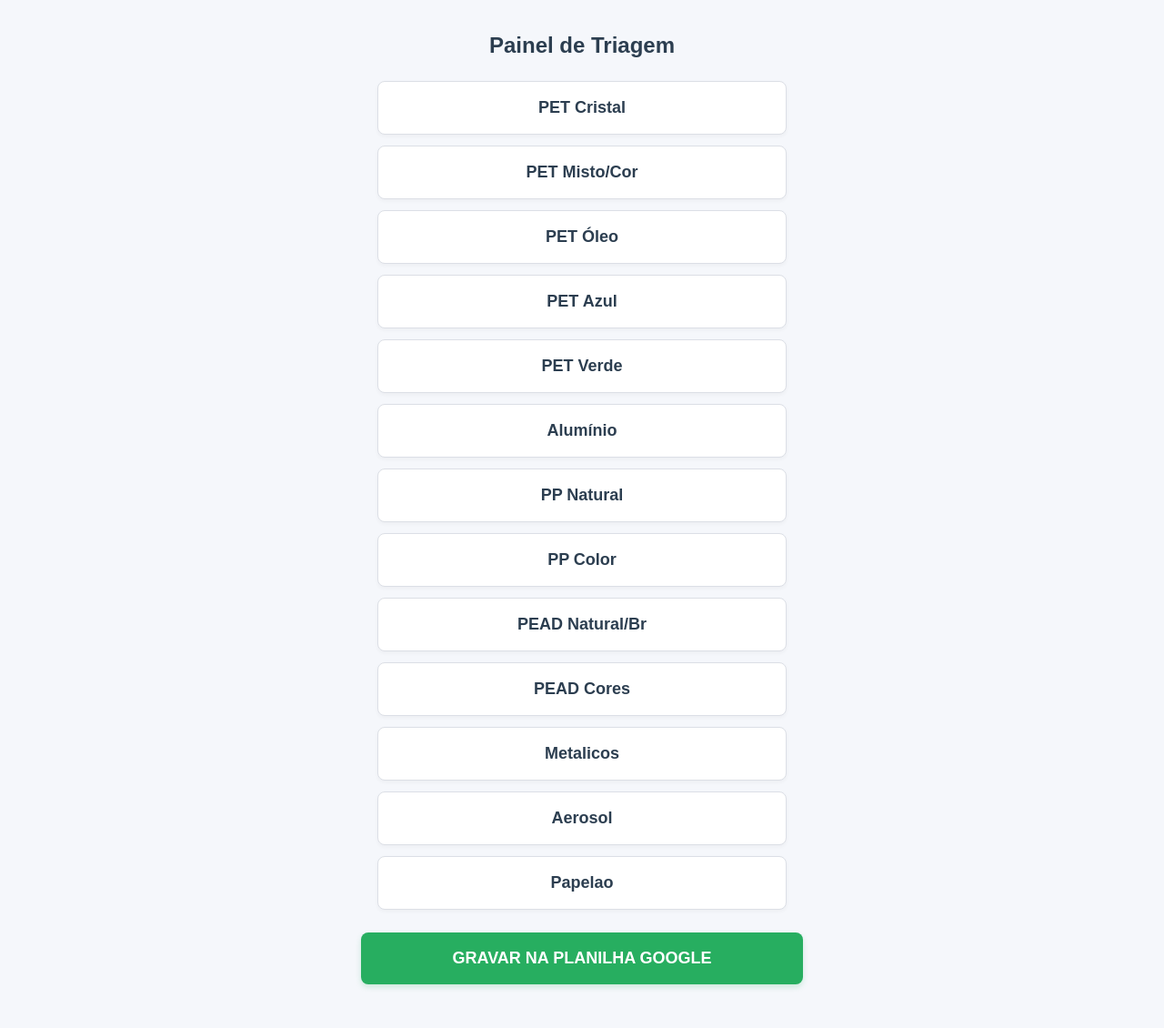
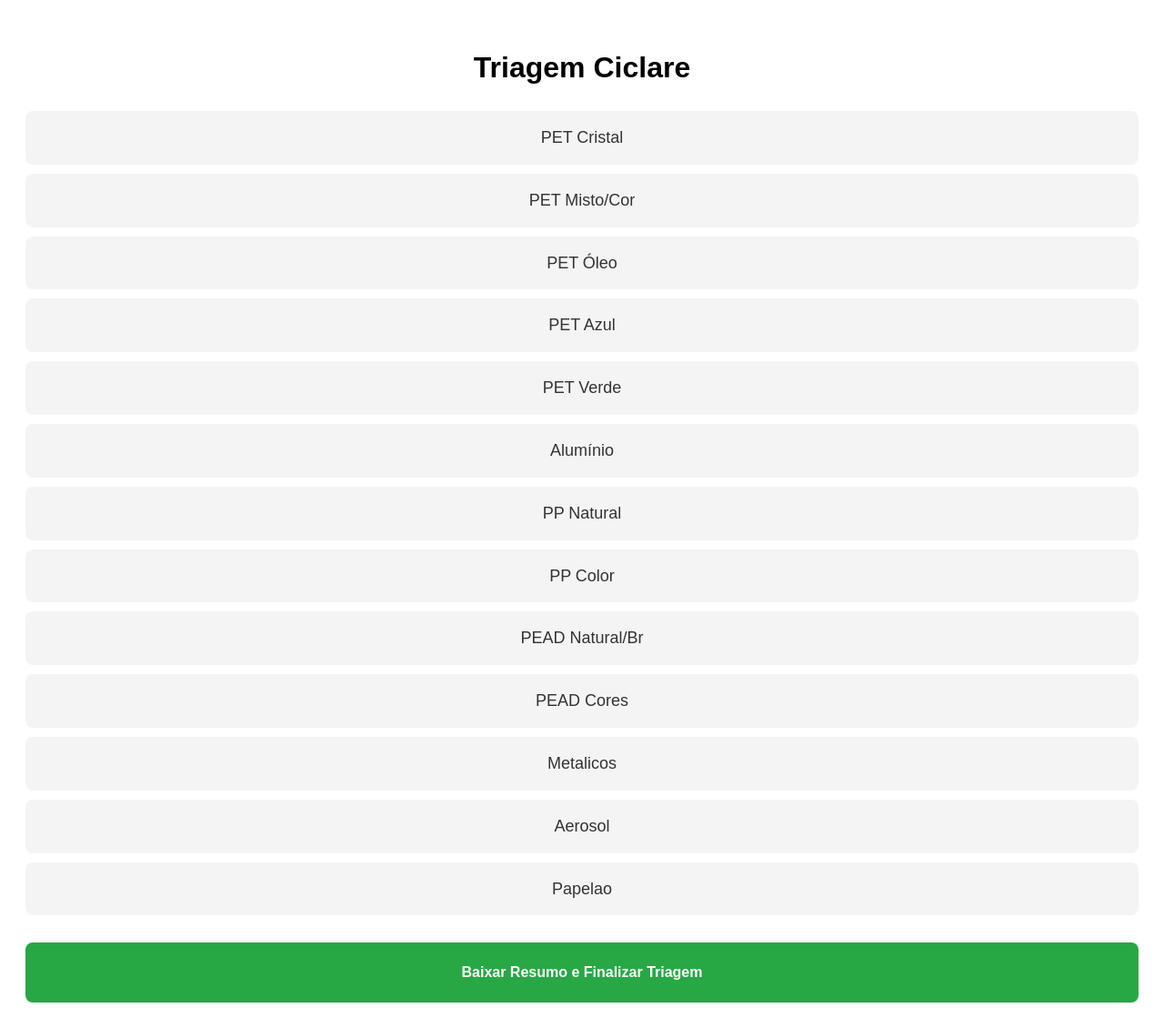
Before and after one commit to ciclaretriagem-bit/meu_inventario, a Flask app: page / in a window 1280 px wide. Shown: the whole page at 91% size. Before the commit the page ends 1087 px from the top, so only its background shows below. Run offline with Flask 3, Linux system fonts and the light colour scheme.

Commit message:
Add files via upload

```diff
--- a/templates/index.html
+++ b/templates/index.html
@@ -3,25 +3,45 @@
 <head>
     <meta charset="UTF-8">
     <meta name="viewport" content="width=device-width, initial-scale=1.0">
-    <title>Painel de Triagem - Ciclare</title>
+    <title>Inventário Ciclare</title>
     <style>
-        body { font-family: sans-serif; background-color: #f5f7fb; margin: 0; padding: 20px; display: flex; flex-direction: column; align-items: center; }
-        h1 { color: #2c3e50; font-size: 24px; text-align: center; margin-bottom: 25px; }
-        .container { width: 100%; max-width: 450px; display: flex; flex-direction: column; gap: 12px; }
-        .btn-material { background-color: #ffffff; color: #2c3e50; border: 1px solid #dcdfe6; padding: 18px; font-size: 18px; font-weight: 600; border-radius: 8px; cursor: pointer; text-align: center; text-decoration: none; box-shadow: 0 2px 4px rgba(0,0,0,0.04); }
-        .btn-material:active { background-color: #f0f2f5; }
-        .btn-gravar { background-color: #27ae60; color: white; border: none; padding: 18px; font-size: 18px; font-weight: bold; border-radius: 8px; cursor: pointer; text-align: center; text-decoration: none; margin-top: 25px; width: 100%; max-width: 450px; box-shadow: 0 3px 6px rgba(39,174,96,0.2); }
+        body { font-family: sans-serif; padding: 20px; line-height: 1.6; }
+        h1 { text-align: center; }
+        .material-link {
+            display: block;
+            padding: 15px;
+            margin: 10px 0;
+            background-color: #f4f4f4;
+            text-decoration: none;
+            color: #333;
+            border-radius: 8px;
+            font-size: 18px;
+            text-align: center;
+        }
+        .btn-finalizar {
+            display: block;
+            padding: 20px;
+            background-color: #28a745;
+            color: white;
+            text-align: center;
+            margin-top: 30px;
+            border-radius: 8px;
+            font-weight: bold;
+            text-decoration: none;
+        }
     </style>
 </head>
 <body>
-    <h1>Painel de Triagem</h1>
-    <div class="container">
-        {% for material in materiais %}
-            <a href="/selecionar/{{ material }}" class="btn-material">{{ material }}</a>
-        {% endfor %}
-    </div>
-    <a href="/gravar" class="btn-gravar" onclick="return confirm('Deseja mesmo enviar os dados para a Planilha Google e zerar o pátio local?');">
-        GRAVAR NA PLANILHA GOOGLE
+
+    <h1>Triagem Ciclare</h1>
+
+    {% for mat in materiais %}
+        <a href="/selecionar/{{ mat }}" class="material-link">{{ mat }}</a>
+    {% endfor %}
+
+    <a href="/baixar_resumo" class="btn-finalizar">
+        Baixar Resumo e Finalizar Triagem
     </a>
+
 </body>
 </html>
```
